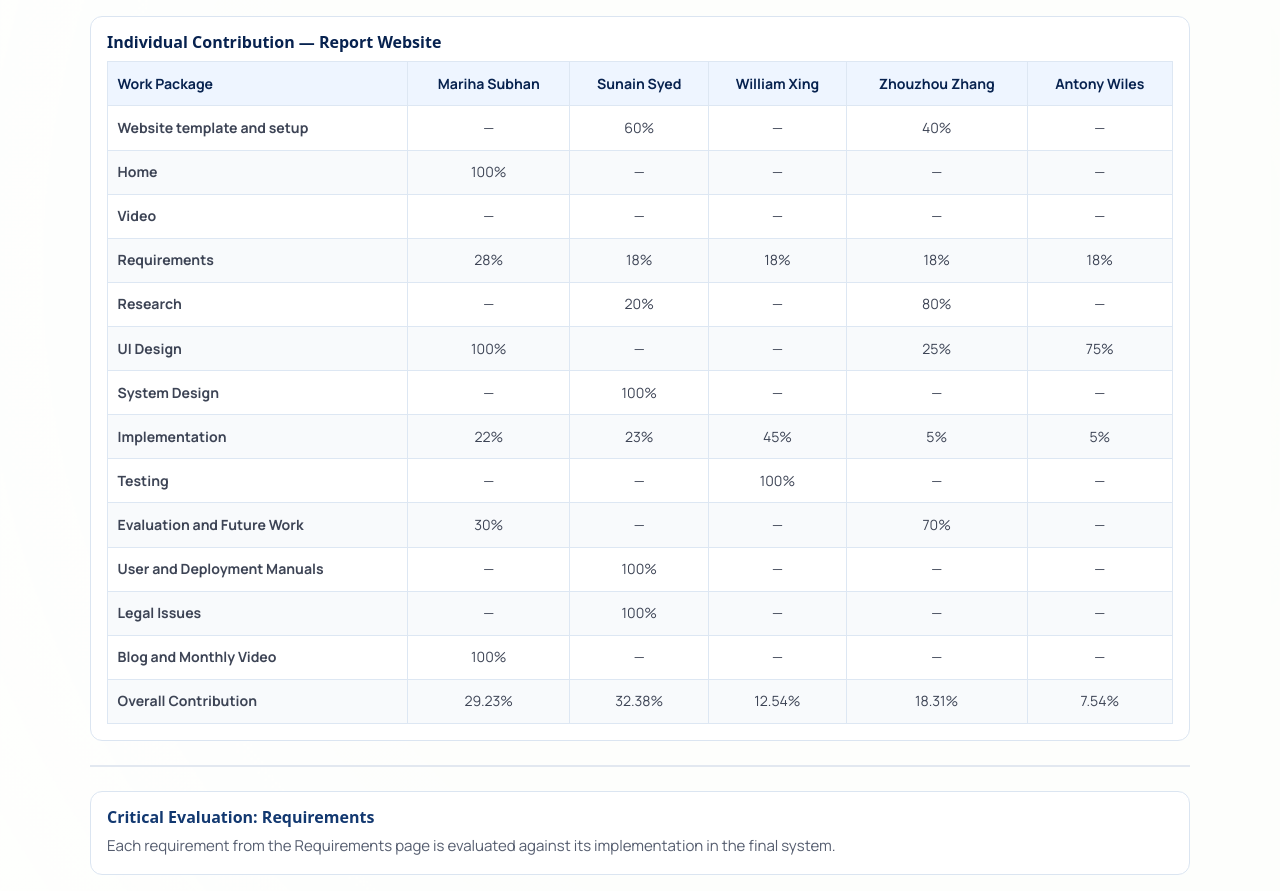
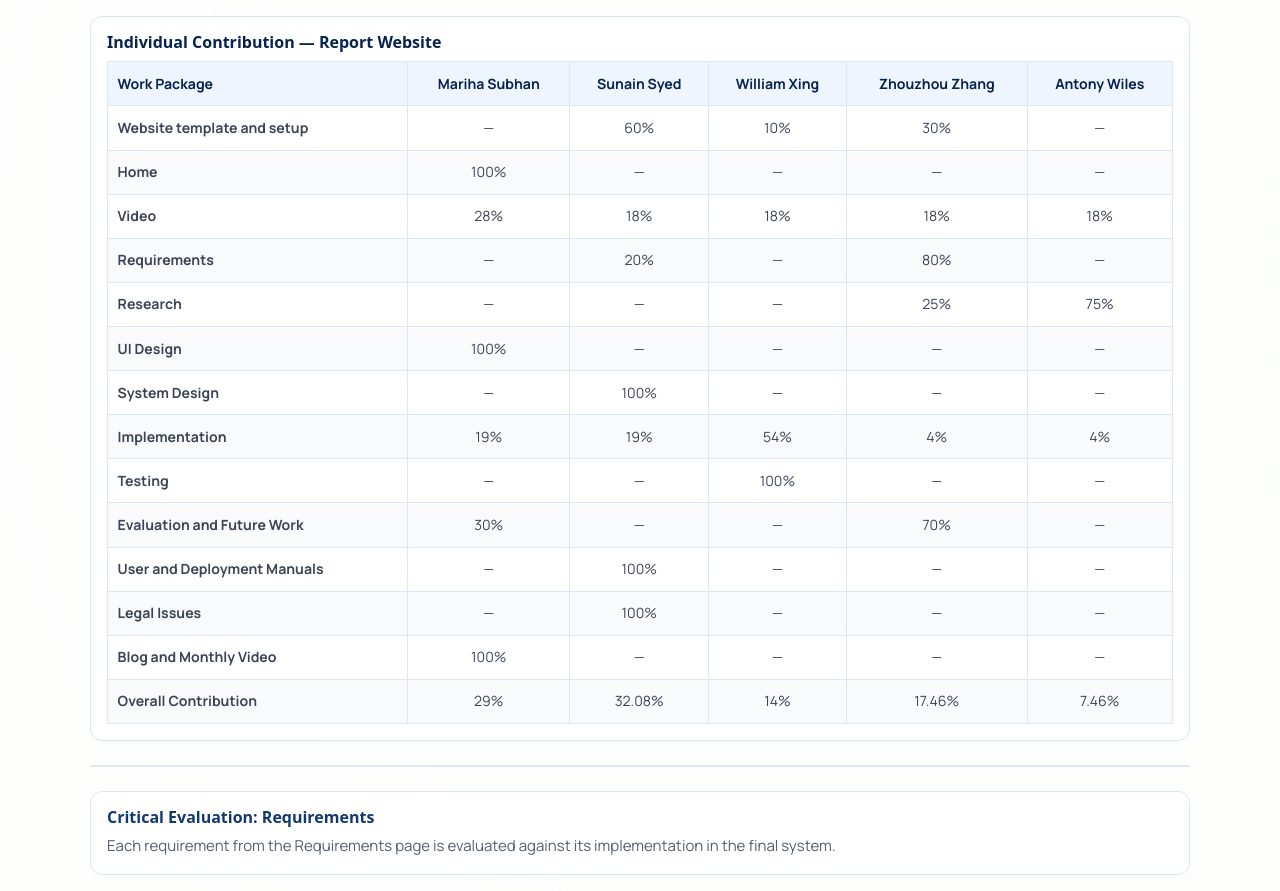
Before and after one commit to Zhou-London/comp0016, a React (Vite) app in the folder website/: page /#/evaluation in a window 1280 px wide. Shown: the part 3963-4854 px from the top of the page. Built offline with nearby package versions, Linux system fonts and the light colour scheme; a web font is replaced by a local one.

Commit message:
demo video

```diff
--- a/website/src/pages/EvaluationPage.jsx
+++ b/website/src/pages/EvaluationPage.jsx
@@ -538,20 +538,20 @@ export default function EvaluationPage() {
               </thead>
               <tbody>
               {[
-                ['Website template and setup', '—', '60%', '—', '40%', '—'],
+                ['Website template and setup', '—', '60%', '10%', '30%', '—'],
                 ['Home', '100%', '—', '—', '—', '—'],
-                ['Video', '—', '—', '—', '—',   '—'  ],
-                ['Requirements',               '28%',  '18%', '18%', '18%',   '18%'],
-                ['Research',                   '—',    '20%',   '—',   '80%',   '—'  ],
-                ['UI Design',                  '100%', '—',   '—',   '25%',   '75%'  ],
+                ['Video', '28%',  '18%', '18%', '18%',   '18%'  ],
+                ['Requirements',               '—',  '20%', '—', '80%',   '—'],
+                ['Research',                   '—',    '—',   '—',   '25%',   '75%'  ],
+                ['UI Design',                  '100%', '—',   '—',   '—',   '—'  ],
                 ['System Design',              '—',    '100%',   '—',   '—',   '—'  ],
-                ['Implementation',             '22%',    '23%',   '45%',   '5%',   '5%'  ],
+                ['Implementation',             '19%',    '19%',   '54%',   '4%',   '4%'  ],
                 ['Testing',                    '—',    '—',   '100%',   '—',   '—'  ],
                 ['Evaluation and Future Work', '30%',    '—',   '—',   '70%',   '—'  ],
                 ['User and Deployment Manuals','—',    '100%',   '—',   '—',   '—'  ],
                 ['Legal Issues',               '—',    '100%',   '—',   '—',   '—'  ],
                 ['Blog and Monthly Video',     '100%',    '—',   '—',   '—',   '—'  ],
-                ['Overall Contribution',       '29.23%',    '32.38%',   '12.54%',   '18.31%',   '7.54%'  ],
+                ['Overall Contribution',       '29%',    '32.08%',   '14%',   '17.46%',   '7.46%'  ],
               ].map(([pkg, ...values], i) => (
                   <tr key={pkg} style={{ background: i % 2 === 0 ? '#fff' : '#f8fafc' }}>
                     <td><strong>{pkg}</strong></td>
--- a/website/src/pages/HomePage.jsx
+++ b/website/src/pages/HomePage.jsx
@@ -59,10 +59,18 @@ export default function HomePage() {
           Camera-based football training minigames designed to support accessible and engaging movement practice.
         </p>
 
-        <div className={styles.abstractPanel}>
-          <h3>Introduction Video (2-4 minutes)</h3>
-          <div className={styles.placeholderBox}>Embed YouTube/Vimeo video here (minimum 2 minutes, clear narration,
-            high resolution).
+        <div
+            className={styles.abstractPanel}
+            style={{
+              display: 'flex',
+              flexDirection: 'column',
+              alignItems: 'center'
+            }}>
+          <h3>Introduction Video</h3>
+          <div style={{marginTop: '0.8rem', width: '100%', display: 'flex', justifyContent: 'center'}}>
+            <video controls style={{width: '80%', borderRadius: '10px'}}>
+              <source src={`${import.meta.env.BASE_URL}home page videos/demo video.mp4`} type="video/mp4"/>
+            </video>
           </div>
         </div>
 
@@ -119,7 +127,7 @@ export default function HomePage() {
             </a>
             .
           </p>
-          <div style={{width: '80%', borderRadius: '10px', marginTop: '1rem'}}><ImageWithCaption
+          <div style={{width: '100%', borderRadius: '10px', marginTop: '1rem'}}><ImageWithCaption
               src="/project timeline/project timeline.png" caption="Main menu screen layout"/></div>
         </div>
 
```
Also changed, not shown: 1 other file (tests, documents, lock files or other folders).
